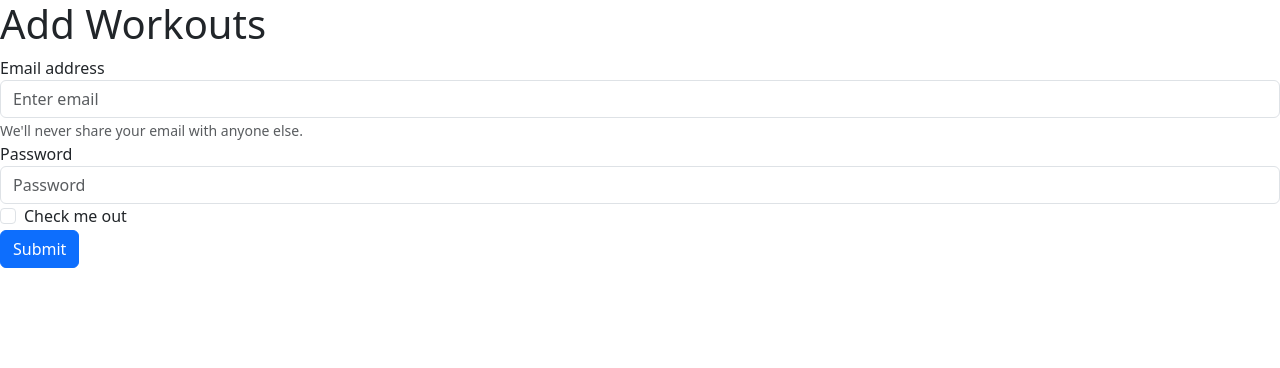
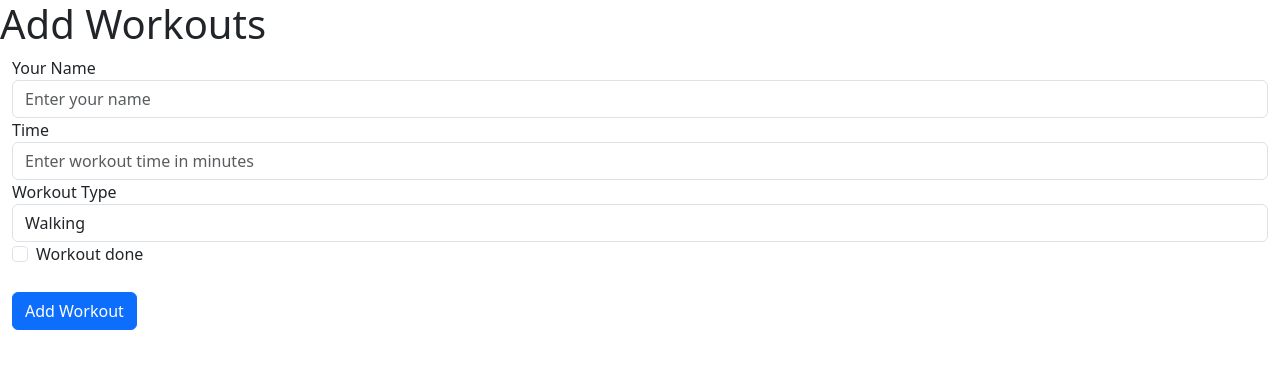
Before and after one commit to Nowshin73/Health_Challenge_Tracker, an Angular app in the folder health-tracker/: page / in a window 1280 px wide. Shown: the top 368 px of the page. Built offline with nearby package versions, Linux system fonts and the light colour scheme.

Commit message:
form added

```diff
--- a/health-tracker/src/app/mycomponents/workout/workout.component.html
+++ b/health-tracker/src/app/mycomponents/workout/workout.component.html
@@ -1,17 +1,27 @@
 <h1> Add Workouts </h1>
+<div class="container-fluid">
   <form>
     <div class="form-group">
-          <label for="exampleInputEmail1">Email address</label>
-              <input type="text" class="form-control" id="exampleInputEmail1" aria-describedby="emailHelp" placeholder="Enter email">
-                  <small id="emailHelp" class="form-text text-muted">We'll never share your email with anyone else.</small>
+     <label for="exampleInputName1">Your Name</label>
+      <input type="text" class="form-control" id="exampleInputName1" aria-describedby="emailHelp" placeholder="Enter your name">
     </div>
     <div class="form-group">
-                          <label for="exampleInputPassword1">Password</label>
-                              <input type="password" class="form-control" id="exampleInputPassword1" placeholder="Password">
+      <label for="exampleInputTime1">Time</label>
+      <input type="number" class="form-control" id="exampleInputTime1" placeholder="Enter workout time in minutes ">
+     </div>
+    <div class="form-group">
+     <label for="exampleInputWType1">Workout Type</label>
+     <select class="form-control" id="exampleFormControlSelect1">
+       <option>Walking</option>
+       <option>Running</option>
+       <option>Swimming</option>
+       <option>Dancing</option>
+     </select>
                                                                               </div>
                                                                                 <div class="form-check">
                                                                                     <input type="checkbox" class="form-check-input" id="exampleCheck1">
-                                          <label class="form-check-label" for="exampleCheck1">Check me out</label>
+                                                                                        <label class="form-check-label" for="exampleCheck1">Workout done</label>
                                                                                           </div>
-                                              <button type="submit" class="btn btn-primary">Submit</button>
+                                                                                            <button type="submit" class="btn btn-primary my-4">Add Workout</button>
                                                                                             </form>
+                                                                                            </div>
```
Lines whose indentation alone changed are shown as unchanged.
